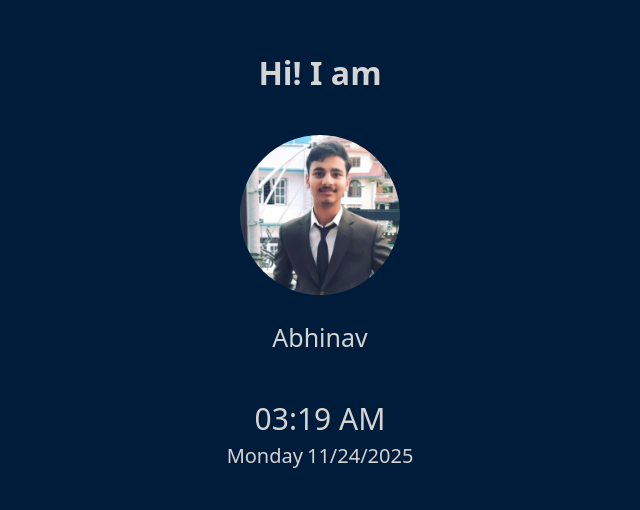
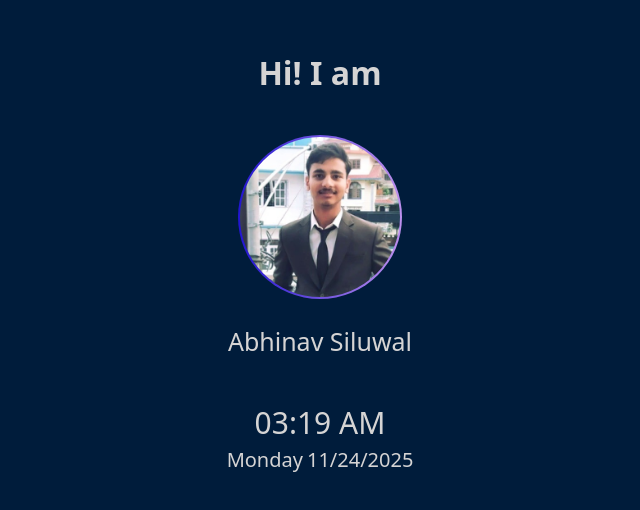
Before and after one commit to Abhinav2065/portfolio-kde-plasma, a React (Vite) app: page /login in a window 1280 px wide. Shown: the part 140-650 px from the top of the page, without its empty margins (320-960 px from the left). Built offline with nearby package versions, Linux system fonts and the light colour scheme.

Commit message:
Added Terminal Window Dragging using Draggable

```diff
--- a/package.json
+++ b/package.json
@@ -14,6 +14,7 @@
     "@xterm/xterm": "^5.5.0",
     "react": "^19.2.0",
     "react-dom": "^19.2.0",
+    "react-draggable": "^4.5.0",
     "react-router-dom": "^7.9.6",
     "react-xtermjs": "^1.0.10",
     "xterm": "^5.3.0"
--- a/src/loginScreen/Login.css
+++ b/src/loginScreen/Login.css
@@ -6,8 +6,13 @@
 
 
 .pfp {
-    border-radius: 100vh;
+    border-radius: 50%;
     height: 20vh;
+    border: 3px solid transparent;
+    padding: 1px;
+    background:
+        linear-gradient(to right, rgb(33, 21, 208), rgb(189, 144, 238)) border-box;
+    border: 1px solid transparent;
 }
 
 .header-text {
--- a/src/loginScreen/Login.jsx
+++ b/src/loginScreen/Login.jsx
@@ -120,7 +120,7 @@ const Login = () => {
       </div>
 
       <div className="name">
-        Abhinav
+        Abhinav Siluwal
       </div>
 
 
--- a/src/terminal/Terminal.css
+++ b/src/terminal/Terminal.css
@@ -17,6 +17,11 @@
     justify-content: space-between;
     align-items: center;
     border-bottom: 1px solid #555;
+    cursor: grab;
+}
+
+.terminal-header:active {
+    cursor: grabbing;
 }
 
 .terminal-title {
--- a/src/terminal/Terminal.jsx
+++ b/src/terminal/Terminal.jsx
@@ -1,4 +1,5 @@
 import React, { useState, useRef, useCallback, useEffect } from 'react'
+import Draggable from 'react-draggable';
 import './Terminal.css';
 
 const Terminal = ({onClose}) => {
@@ -7,6 +8,11 @@ const Terminal = ({onClose}) => {
     {type: 'output', content: 'type "help" to see available commands' },
     {type: 'prompt' }
   ]);
+
+
+  const nodeRef = useRef(null);  // This avoids "strict mode warnings"
+
+
 
   const inputRef = useRef(null);
   const terminalRef = useRef(null);
@@ -22,6 +28,7 @@ const Terminal = ({onClose}) => {
 
   const handleCloseClick = (e) => {
     e.stopPropagation();
+    e.preventDefault();
     onClose();
   }
 
@@ -127,7 +134,8 @@ const Terminal = ({onClose}) => {
  }
 
   return (
-      <div className="terminal-window" onClick={handleTerminalClick}>
+    <Draggable nodeRef={nodeRef} handle='.terminal-header' defaultPosition={{x:200, y:100}} >
+      <div ref={nodeRef} className="terminal-window" onClick={handleTerminalClick}>
 
           <div className="terminal-header">
             <div className="terminal-title">Terminal</div>
@@ -166,6 +174,7 @@ const Terminal = ({onClose}) => {
           <div ref={outputEndRef}/>
 
       </div>
+      </Draggable>
   )
 }
 
```
Also changed, not shown: 1 other file (tests, documents, lock files or other folders).
